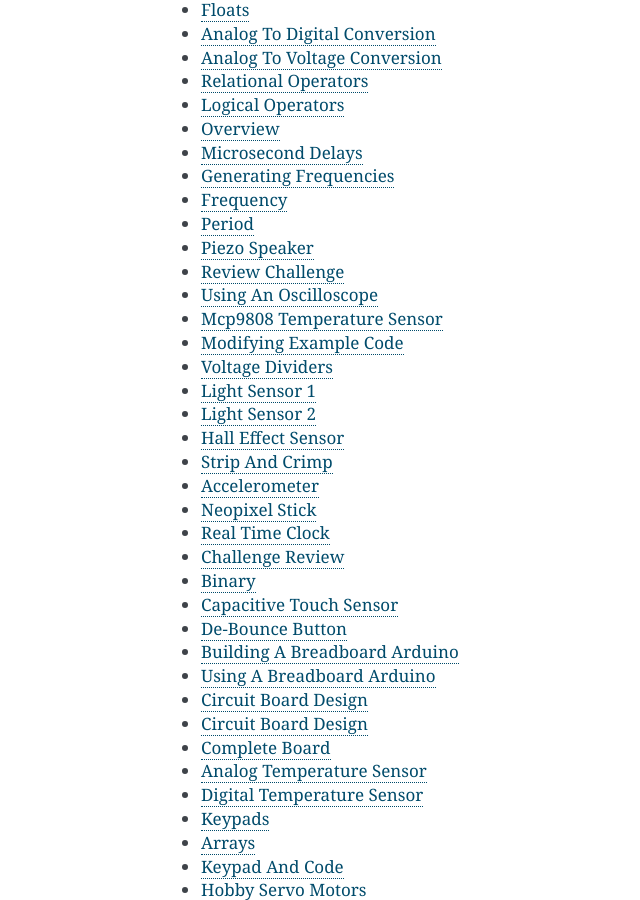
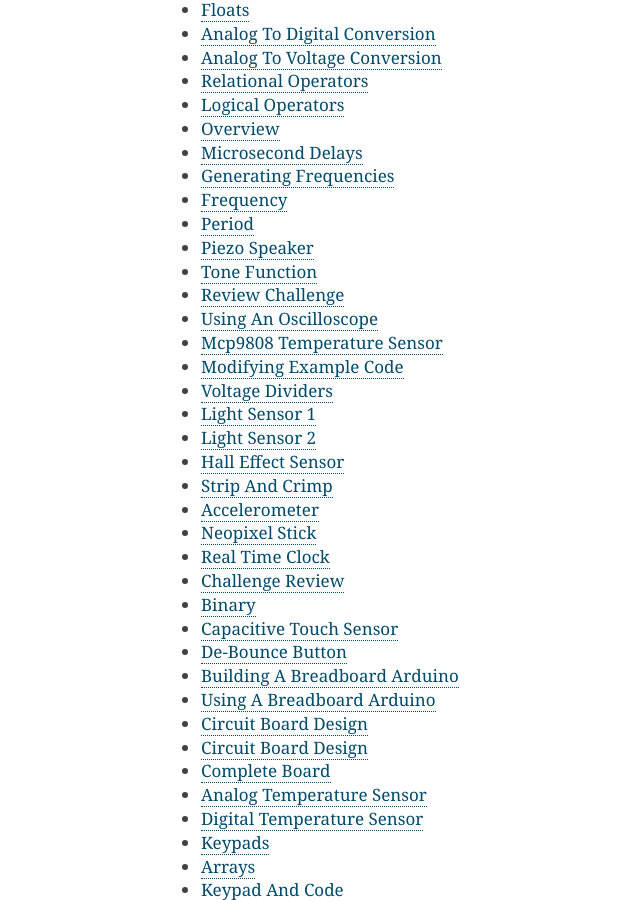
Before and after one commit to maxtkc/mvths-wiki, a Sphinx documentation site: the page built from docs/index.rst, in a window 1280 px wide and 900 px high, scrolled down 892 px. Shown: the whole window, without its empty margins (249-889 px from the left). Built offline with Sphinx 7.4.7, drawn with Linux system fonts in a browser that asks for light colours.

Commit message:
Update index.rst

```diff
--- a/docs/index.rst
+++ b/docs/index.rst
@@ -49,6 +49,7 @@
    025-frequency
    025a-period
    026-piezo-speaker
+   026a-tone-function
    027-review-challenge
    028-using an-oscilloscope
    029-mcp9808-temperature-sensor
```
